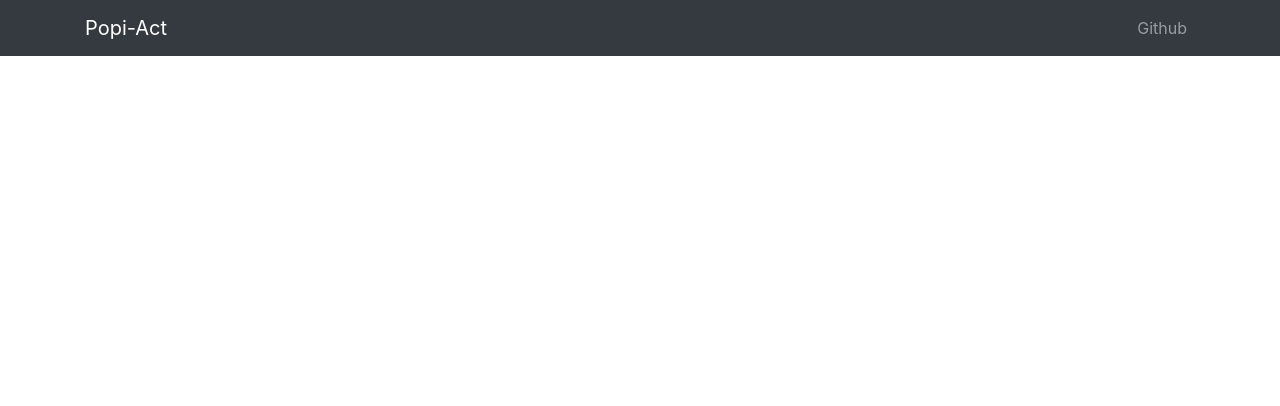
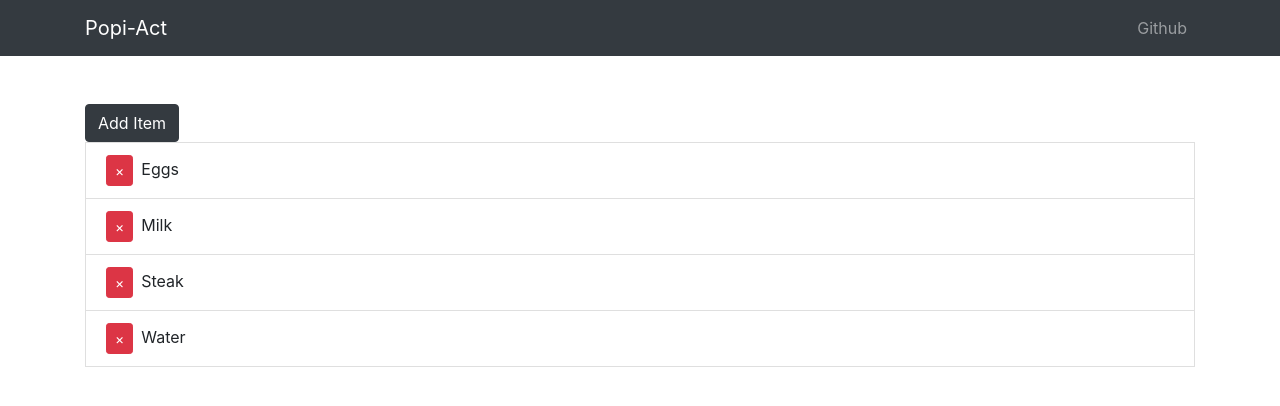
Before and after one commit to Marne001/PopiAct-Solution, a React (Create React App) app in the folder client/: page / in a window 1280 px wide. Shown: the top 406 px of the page. Built offline with nearby package versions, Linux system fonts and the light colour scheme.

Commit message:
Added Basic UI Components

```diff
--- a/client/src/App.css
+++ b/client/src/App.css
@@ -0,0 +1,21 @@
+.remove-btn{
+    margin-right: 0.5rem;
+}
+
+.fade-enter {
+    opacity: 0.01;
+}
+
+.fade-enter-active{
+    opacity: 1;
+    transition: opacity 1000ms ease-in;
+}
+
+.fade-exit {
+    opacity: 1;
+}
+
+.fade-exit-active{
+    opacity: 0.01;
+    transition: opacity 1000ms ease-in;
+}
--- a/client/src/App.js
+++ b/client/src/App.js
@@ -1,5 +1,6 @@
 import React, { Component } from 'react';
 import AppNavbar from './components/AppNavbar';
+import Information from './components/Information';
 
 import 'bootstrap/dist/css/bootstrap.min.css';
 import './App.css';
@@ -8,6 +9,7 @@
   return (
     <div className="App">
       <AppNavbar/>
+      <Information/>
     </div>
   );
 }
--- /dev/null
+++ b/client/src/components/Information.js
@@ -0,0 +1,64 @@
+import React, { Component } from 'react';
+import { Container, ListGroup, ListGroupItem, Button } from 'reactstrap';
+import { CSSTransition, TransitionGroup } from 'react-transition-group';
+//import uuid from 'uuid';
+import { v4 as uuid } from 'uuid';
+
+class Information extends Component {
+    state = {
+        items: [
+            {id: uuid(), name: 'Eggs'},
+            {id: uuid(), name: 'Milk'},
+            {id: uuid(), name: 'Steak'},
+            {id: uuid(), name: 'Water'}
+        ]
+    }
+
+    render() {
+        const { items } = this.state;
+        return(
+            <Container>
+                <Button
+                    className="add-btn"
+                    color="dark"
+                    style={{marginBotton: '2rem'}}
+                    onClick={() => {
+                        const name = prompt('Enter Item');
+                        if(name){
+                            this.setState(state => ({
+                                items: [...state.items, {id: uuid(), name}]
+                            }));
+                        }
+                    }}
+                >
+                    Add Item
+                </Button>
+
+                <ListGroup>
+                    <TransitionGroup className="information-list">
+                        {items.map(({id, name}) => (
+                            <CSSTransition key={id} timeout={500} classNames="fade">
+                                <ListGroupItem>
+                                    <Button
+                                    className="remove-btn"
+                                    color="danger"
+                                    size="sm"
+                                    onClick={() => {
+                                        this.setState(state => ({
+                                            items: state.items.filter(item => item.id !== id)
+                                        }));
+                                    }}
+                                    >&times;
+                                    </Button>
+                                    {name}
+                                </ListGroupItem>
+                            </CSSTransition>
+                        ))}
+                    </TransitionGroup>
+                </ListGroup>
+            </Container>
+        );
+    }
+}
+
+export default Information;
```
